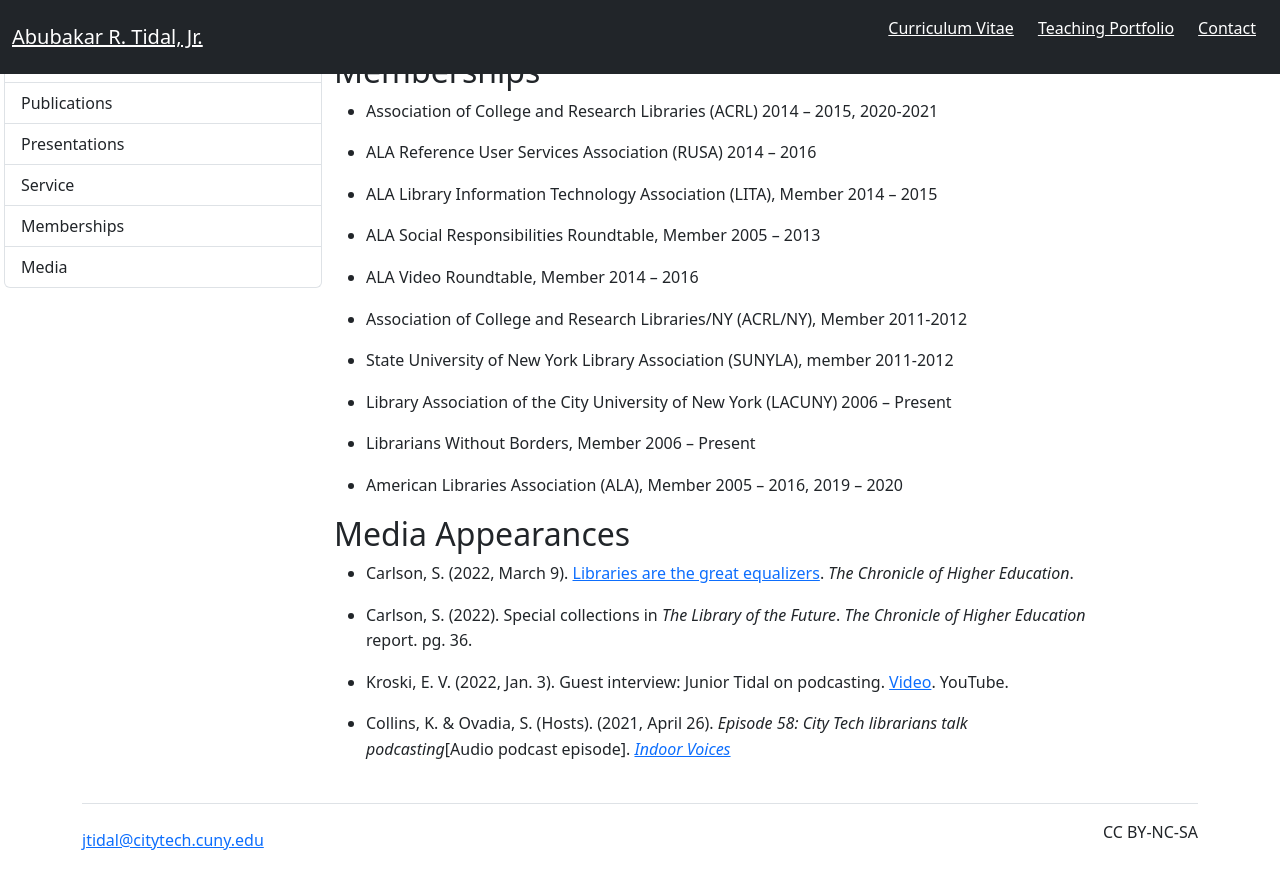
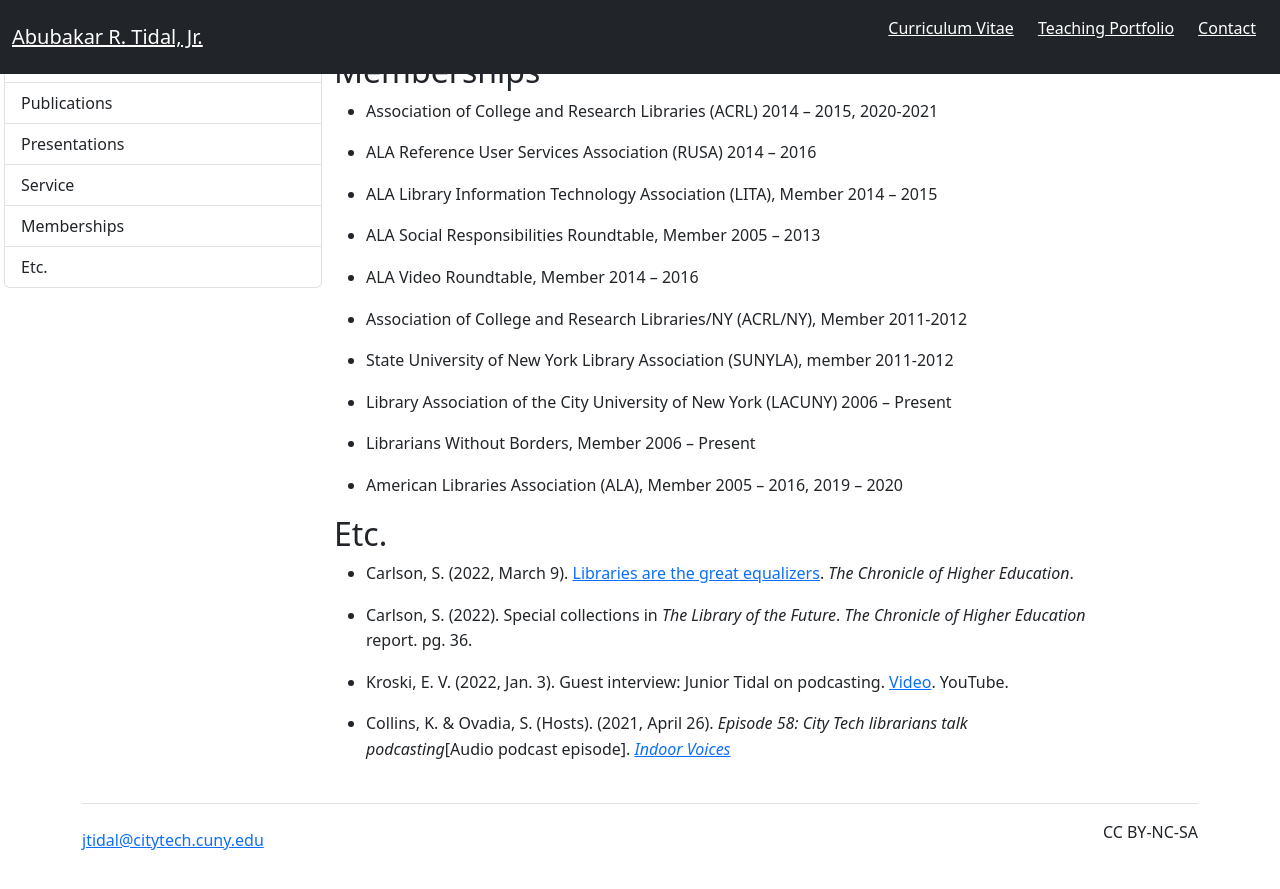
Before and after one commit to KentuckyFriedTofu/KentuckyFriedTofu.github.io, a Jekyll site: the page built from cv.html, in a window 1280 px wide and 900 px high, scrolled down 15541 px. Shown: the top 889 px of the window. Built offline with Jekyll 4.4.1, drawn with Linux system fonts in a browser that asks for light colours.

Commit message:
Update cv.html

```diff
--- a/cv.html
+++ b/cv.html
@@ -11,7 +11,7 @@ title: Abubakar R. Tidal, Jr. - Curriculum Vitae
       <a class="list-group-item list-group-item-action" href="#pres">Presentations</a>
        <a class="list-group-item list-group-item-action" href="#service">Service</a>
       <a class="list-group-item list-group-item-action" href="#mem">Memberships</a>
-      <a class="list-group-item list-group-item-action" href="#media">Media</a>
+      <a class="list-group-item list-group-item-action" href="#media">Etc.</a>
     </div>
   </div>
 
@@ -517,7 +517,7 @@ title: Abubakar R. Tidal, Jr. - Curriculum Vitae
         <li>American Libraries Association (ALA), Member 2005 – 2016, 2019 – 2020</li>
       </ul>
 
-    <h2 id="media">Media Appearances</h2>
+    <h2 id="media">Etc.</h2>
 
       <ul>
         <li>Carlson, S. (2022, March 9). <a href="https://www.chronicle.com/chronicle-intelligence/report/libraries-are-the-great-equalizers">Libraries are the great equalizers</a>. <em>The Chronicle of Higher Education</em>.</li>
```
